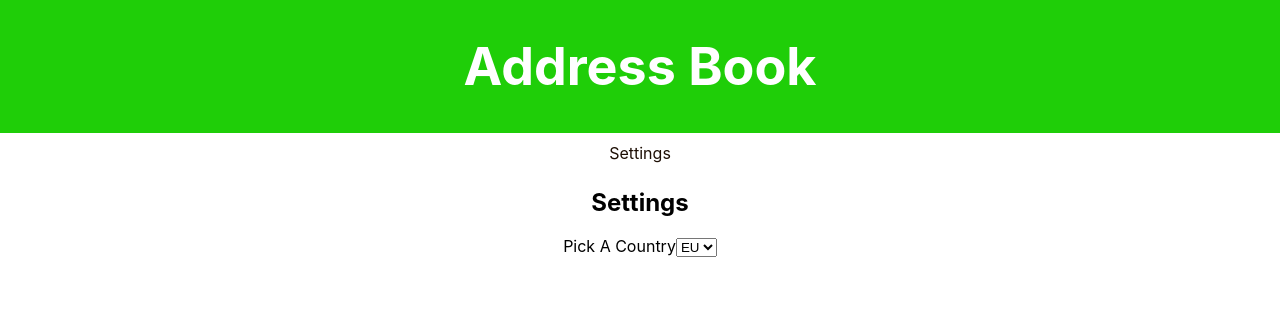
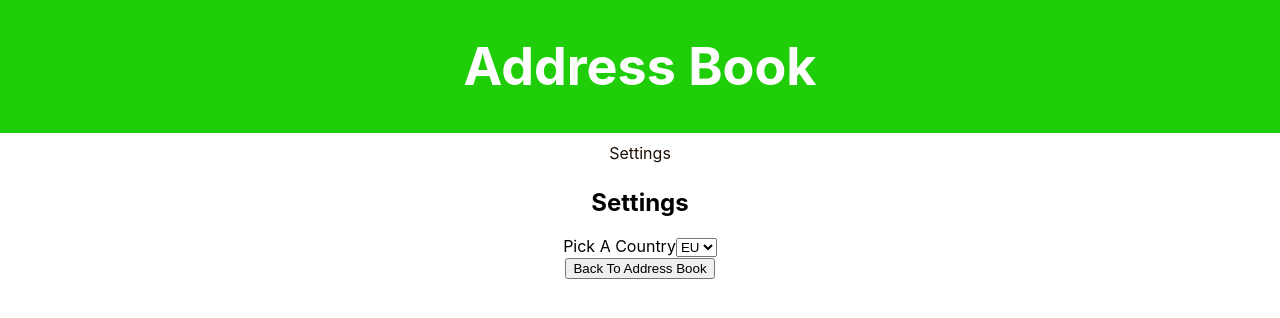
Before and after one commit to janevent/address-book, a React (Create React App) app in the folder address-book-app/: page /settings in a window 1280 px wide. Shown: the top 318 px of the page. Built offline with nearby package versions, Linux system fonts and the light colour scheme.

Commit message:
display button

```diff
--- a/address-book-app/src/components/Button.js
+++ b/address-book-app/src/components/Button.js
@@ -6,7 +6,7 @@ export default class Button extends React.Component {
     render(){
         return (
             <Link to="/">
-                <button>Back To Address Book</button>
+                <button type="button">Back To Address Book</button>
             </Link>
         )
     }
--- a/address-book-app/src/components/Settings.js
+++ b/address-book-app/src/components/Settings.js
@@ -6,10 +6,15 @@ export default class Settings extends Component {
         return(
             <div className="Settings">
                 <h2>Settings</h2>
-                <label>Pick A Country</label>
-                <select id="list">
-                    <option value="EU">EU</option>
-                </select>
+                <div>
+                    <label>Pick A Country</label>
+                        <select id="list">
+                            <option value="EU">EU</option>
+                        </select>
+                    </div>
+                    <div>
+                        <Button/>
+                    </div>
             </div>
         )
     }
```
